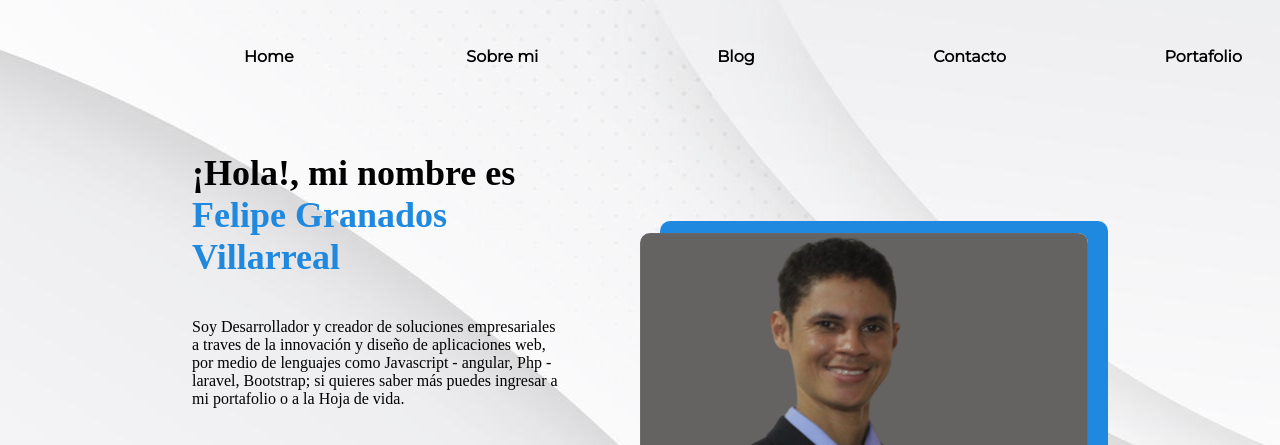
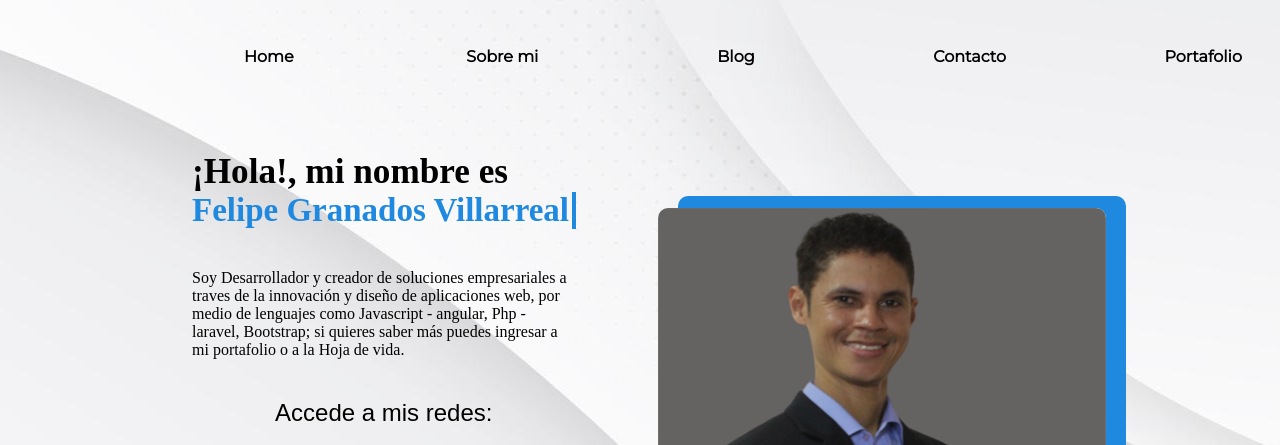
Before and after one commit to felipexg/portafolio, a plain HTML site: page index.html in a window 1280 px wide. Shown: the top 445 px of the page. Drawn offline with Linux system fonts and the light colour scheme.

Commit message:
animacion del nombre en presentacion

```diff
--- a/style/style.css
+++ b/style/style.css
@@ -90,16 +90,29 @@ body {
 
 
 .presentacion__contenido__titulo {
-    font-size: 2.25em;
+    font-size: 2.20em;
     font-family: var(--fuente-krona);
 }
 
 .titulo-destacar {
+    font-size: 33px;
     color: var(--color-terciario);
+    border-right: 4px solid;
+    white-space: nowrap;
+    display: block;
+    width: 23ch;
+    animation: typing 2s steps(24),
+     blink .5s infinite step-end alternate;
+     overflow: hidden;
 }
 
+@keyframes typing{
+    from { width: 0;}
+}
 
-
+@keyframes blink{
+    50% {border-color: transparent}
+}
 
 .presentacion__contenido__texto {
     font-size: 1.5 rem;
--- a/style/style_Portafolio.css
+++ b/style/style_Portafolio.css
@@ -195,9 +195,9 @@ footer {
     background: rgb(41, 83, 201, 0.6);
 }
 footer p{
-
     display: flex;
 
+    animation
 }
 
 
```
Also changed, not shown: index.html (+0 -1 lines).
